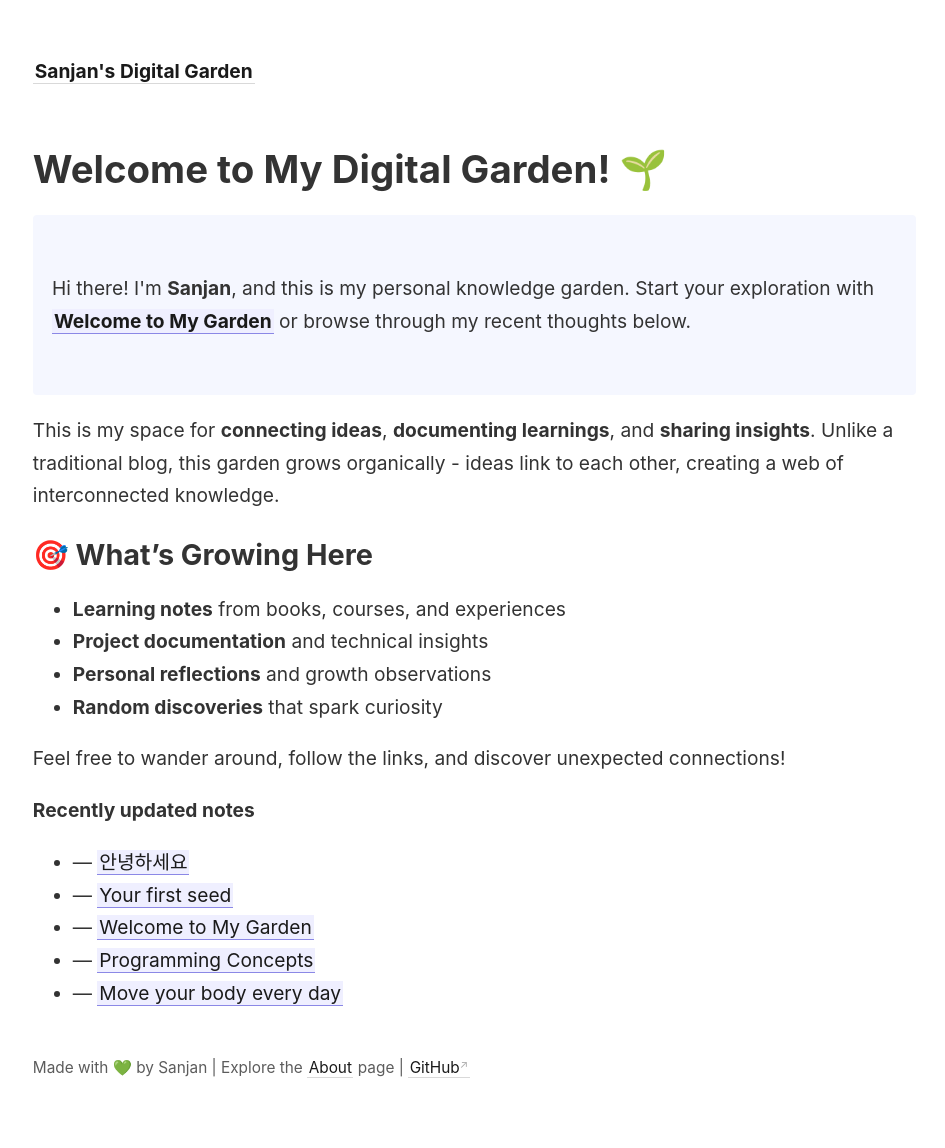
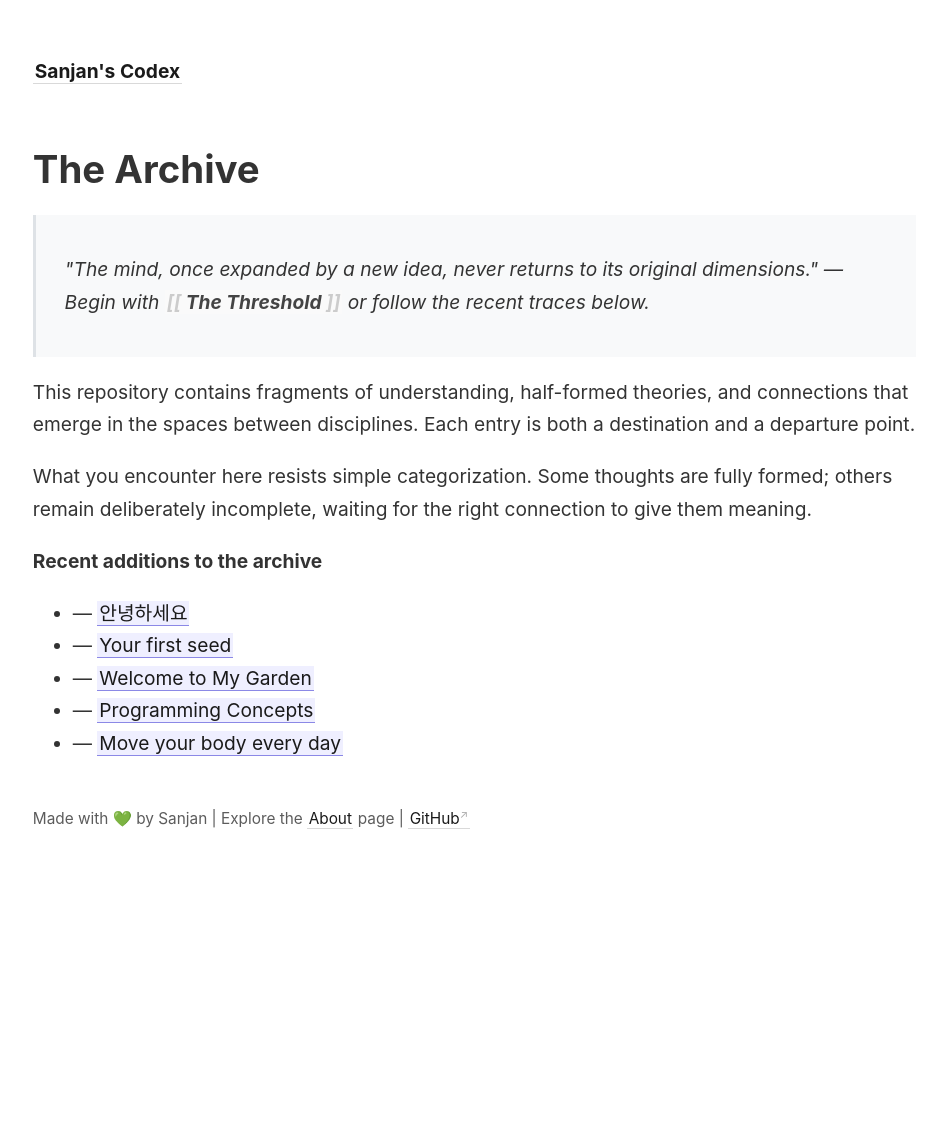
Before and after one commit to sanjanb/my-digital-garden, a Jekyll site: the page built from _pages/index.md, in a window 1280 px wide. Shown: the whole page, without its empty margins (44-989 px from the left). Built offline with Jekyll 4.4.1, drawn with Linux system fonts in a browser that asks for light colours; after the commit the page ends 900 px from its top, so only the background shows below that.

Commit message:
Update site title and refine content for clarity and coherence

```diff
--- a/_config.yml
+++ b/_config.yml
@@ -1,4 +1,4 @@
-title: Sanjan's Digital Garden
+title: Sanjan's Codex
 include: ["_pages"]
 exclude: ["_includes/notes_graph.json"]
 # You may need to change the base URL depending on your deploy configuration.
--- a/_pages/index.md
+++ b/_pages/index.md
@@ -5,24 +5,17 @@ id: home
 permalink: /
 ---
 
-# Welcome to My Digital Garden! 🌱
+# The Archive
 
-<p style="padding: 3em 1em; background: #f5f7ff; border-radius: 4px;">
-  Hi there! I'm <strong>Sanjan</strong>, and this is my personal knowledge garden. Start your exploration with <span style="font-weight: bold">[[Welcome to My Garden]]</span> or browse through my recent thoughts below.
+<p style="padding: 2em 1.5em; background: #f8f9fa; border-left: 3px solid #dee2e6; font-style: italic;">
+  "The mind, once expanded by a new idea, never returns to its original dimensions." — Begin with <span style="font-weight: bold">[[The Threshold]]</span> or follow the recent traces below.
 </p>
 
-This is my space for **connecting ideas**, **documenting learnings**, and **sharing insights**. Unlike a traditional blog, this garden grows organically - ideas link to each other, creating a web of interconnected knowledge.
+This repository contains fragments of understanding, half-formed theories, and connections that emerge in the spaces between disciplines. Each entry is both a destination and a departure point.
 
-## 🎯 What's Growing Here
+What you encounter here resists simple categorization. Some thoughts are fully formed; others remain deliberately incomplete, waiting for the right connection to give them meaning.
 
-- **Learning notes** from books, courses, and experiences
-- **Project documentation** and technical insights
-- **Personal reflections** and growth observations
-- **Random discoveries** that spark curiosity
-
-Feel free to wander around, follow the links, and discover unexpected connections!
-
-<strong>Recently updated notes</strong>
+**Recent additions to the archive**
 
 <ul>
   {% assign recent_notes = site.notes | sort: "last_modified_at_timestamp" | reverse %}
```
Also changed, not shown: _pages/about.md (+3 -3 lines).
